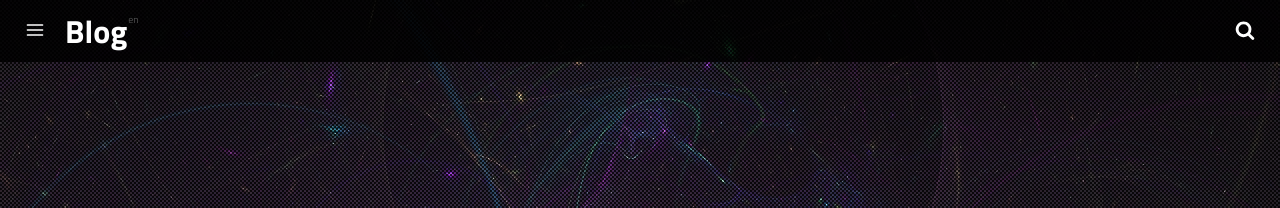
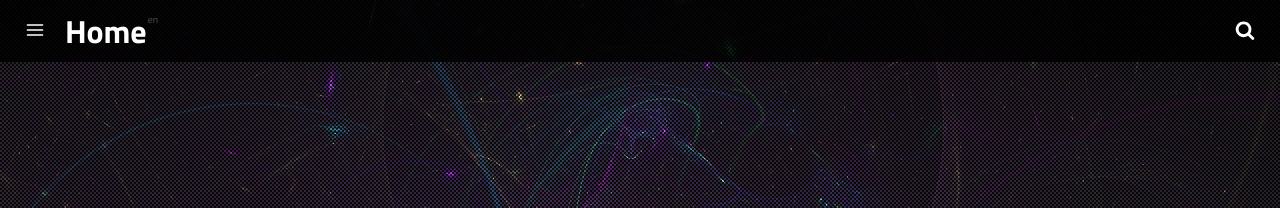
Before and after one commit to lukalafaye/lukalafaye.github.io, a Jekyll site: the page built from index.html, in a window 1280 px wide. Shown: the top 208 px of the page. Built offline with Jekyll 4.4.1, drawn with Linux system fonts in a browser that asks for light colours; a script that is not in the unit is left out.

Commit message:
Update _config.yml

```diff
--- a/_config.yml
+++ b/_config.yml
@@ -1,5 +1,5 @@
 # Site Settings
-name: Blog
+name: Home
 title: 🐧
 description: You've reached my personal website.
 tags:
```
